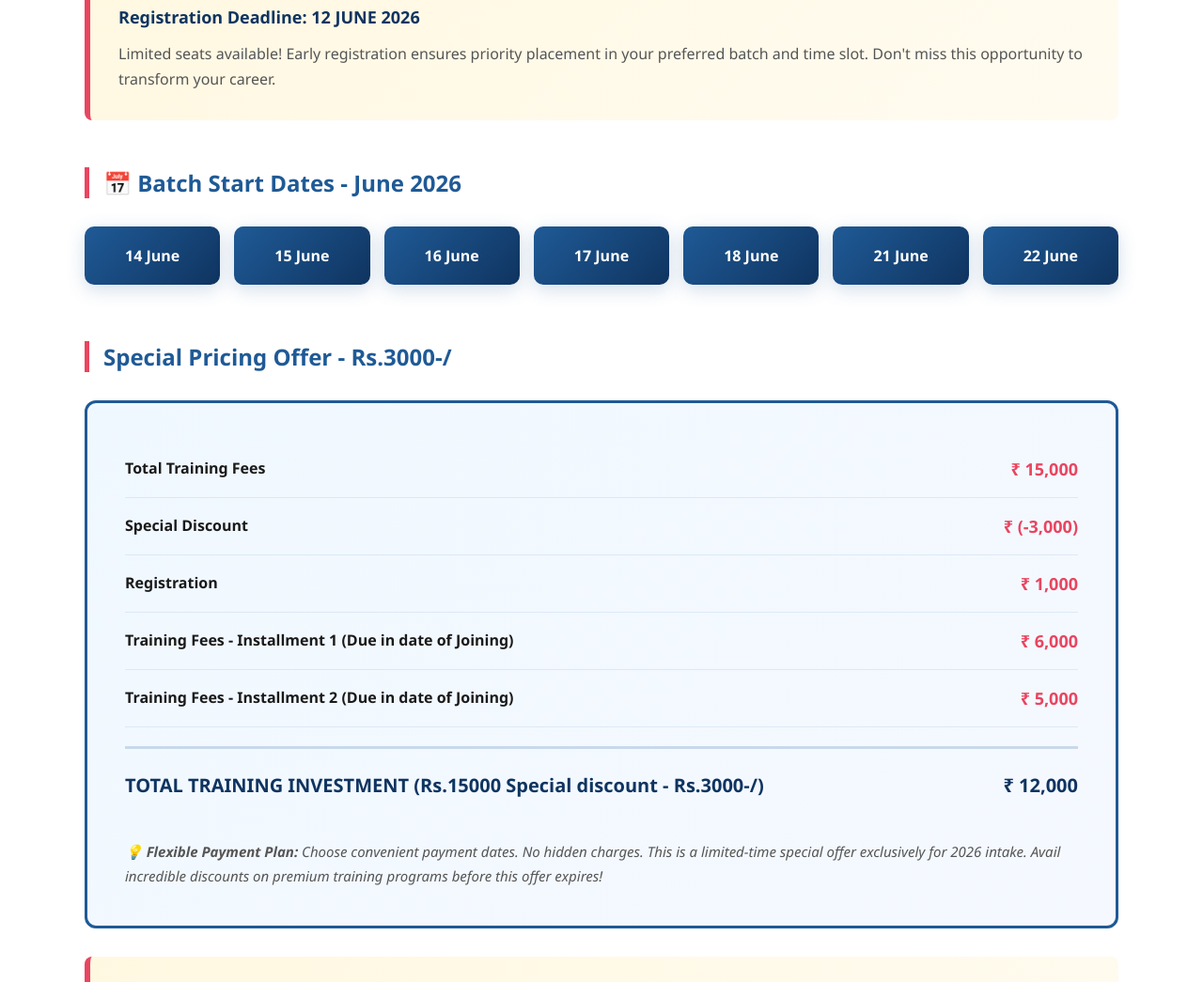
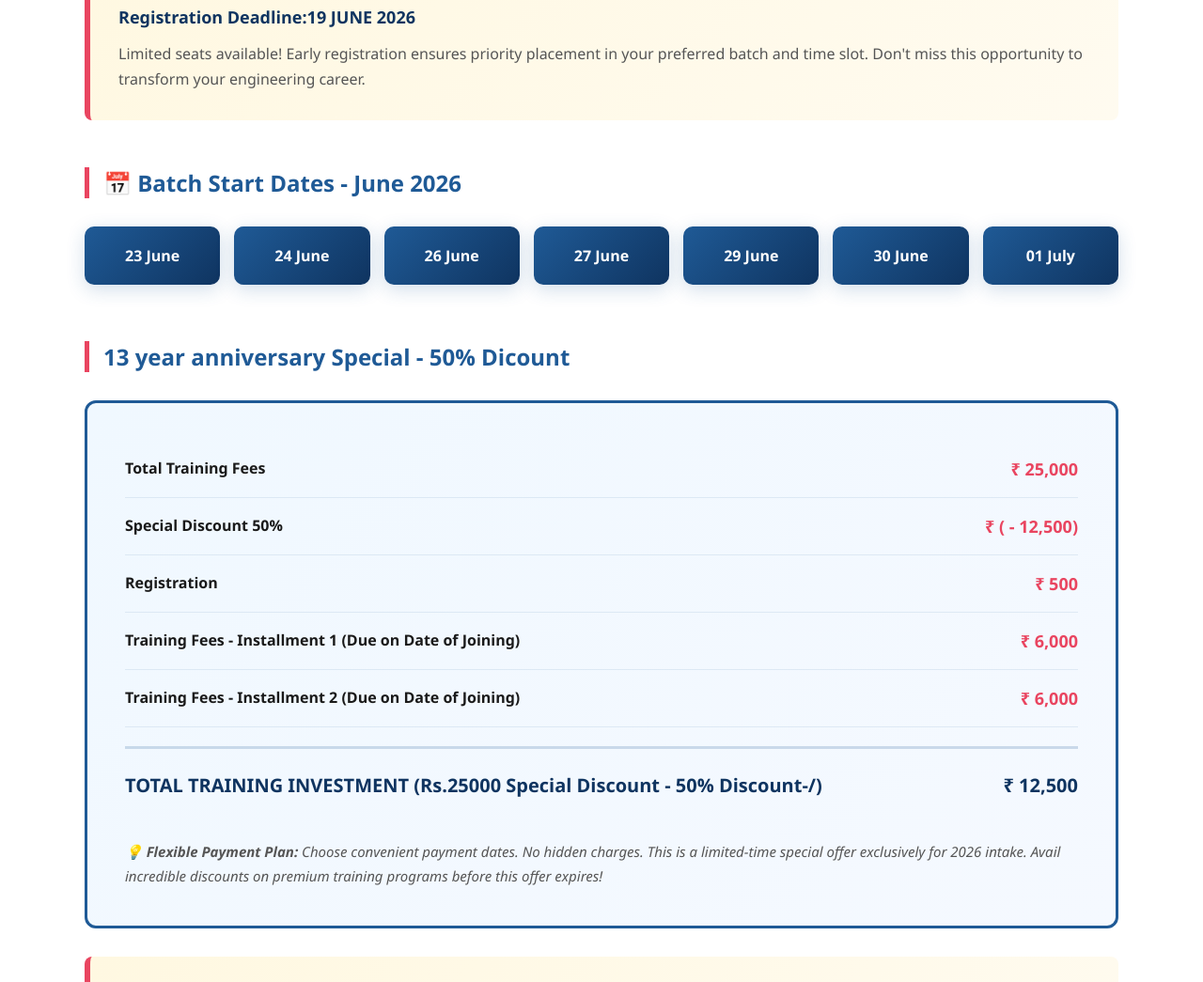
Before and after one commit to karthickvaradharajan345-gif/karthick-software, a plain HTML site: page index.html in a window 1280 px wide. Shown: the part 9330-10375 px from the top of the page at 94% size. Drawn offline with Linux system fonts and the light colour scheme.

Commit message:
Update index.html

```diff
--- a/index.html
+++ b/index.html
@@ -445,53 +445,52 @@
             <div class="section" style="margin-top: 60px;">
                 <div class="highlight-box">
                     <h4></h4>
-                    <p style="font-size: 18px; font-weight: 700; color: var(--primary);">Registration Deadline: 12 JUNE 2026</p>
+                    <p style="font-size: 18px; font-weight: 700; color: var(--primary);">Registration Deadline:19 JUNE 2026</p>
                     <p style="margin-top: 10px;">
                         Limited seats available! Early registration ensures priority placement in your preferred batch and time slot.
-                        Don't miss this opportunity to transform your career.
+                        Don't miss this opportunity to transform your engineering career.
                     </p>
                 </div>
 
                 <h2 class="section-subtitle" style="margin-top: 50px;">📅 Batch Start Dates - June 2026</h2>
                 <div class="dates-grid">
-                    <div class="date-badge">14 June </div>
-                    <div class="date-badge">15 June</div>
-                    <div class="date-badge">16 June</div>
-                    <div class="date-badge">17 June</div>
-                    <div class="date-badge">18 June</div>
-                    <div class="date-badge">21 June</div>
-                    <div class="date-badge">22 June</div>
+                    <div class="date-badge">23 June</div>
+                    <div class="date-badge">24 June</div>
+                    <div class="date-badge">26 June</div>
+                    <div class="date-badge">27 June</div>
+                    <div class="date-badge">29 June</div>
+                    <div class="date-badge">30 June</div>
+                    <div class="date-badge">01 July</div>
                 </div>
             </div>
 
             <div class="section">
-                <h2 class="section-subtitle"> Special Pricing Offer - Rs.3000-/</h2>
+                <h2 class="section-subtitle"> 13 year anniversary Special - 50% Dicount </h2>
                 <div class="pricing-section">
                     <div class="pricing-item">
                         <strong>Total Training Fees</strong>
-                        <span>₹ 15,000</span>
+                        <span>₹ 25,000</span>
                     </div>
                     <div class="pricing-item">
-                        <strong>Special Discount</strong>
-                        <span> ₹ (-3,000)</span>
+                        <strong>Special Discount 50%</strong>
+                        <span> ₹ ( - 12,500)</span>
                     </div>
                     <div class="pricing-item">
                         <strong>Registration</strong>
-                        <span>₹ 1,000</span>
+                        <span>₹ 500</span>
                     </div>
                     <div class="pricing-item">
-                        <strong>Training Fees - Installment 1 (Due in date of Joining)</strong>
+                        <strong>Training Fees - Installment 1 (Due on Date of Joining)</strong>
                         <span>₹ 6,000</span>
                     </div>
                     <div class="pricing-item">
-                        <strong>Training Fees - Installment 2 (Due in date of Joining)</strong>
-                        <span>₹ 5,000</span>
+                        <strong>Training Fees - Installment 2 (Due on Date of Joining)</strong>
+                        <span>₹ 6,000</span>
                     </div>
                     <div class="pricing-total">
-                        <span>TOTAL TRAINING INVESTMENT (Rs.15000 Special discount - Rs.3000-/)</span>
-                        <span>₹ 12,000</span>
-                    </div>
-                    <p class="pricing-note">
+                        <span>TOTAL TRAINING INVESTMENT (Rs.25000 Special Discount - 50% Discount-/)</span>
+                        <span>₹ 12,500</span>
+                    </div>                    <p class="pricing-note">
                         💡 <strong>Flexible Payment Plan:</strong> Choose convenient payment dates. No hidden charges.
                         This is a limited-time special offer exclusively for 2026 intake.
                         Avail incredible discounts on premium training programs before this offer expires!
```
